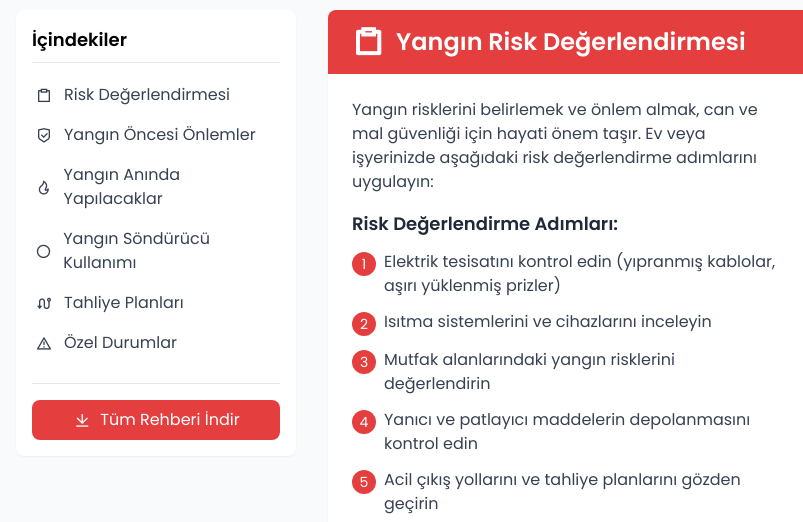
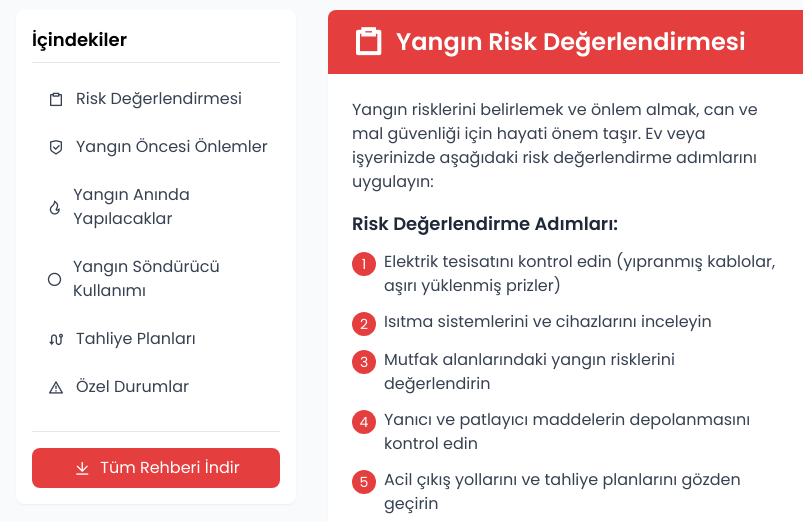
Before and after one commit to CoolingMaestro/MahmutUrkac, a plain HTML site: page FireSecurity.html in a window 1280 px wide. Shown: the part 344-866 px from the top of the page, 0-803 px from the left. Drawn offline with nearby package versions, Linux system fonts and the light colour scheme.

Commit message:
Update FireSecurity.html

```diff
--- a/FireSecurity.html
+++ b/FireSecurity.html
@@ -27,6 +27,12 @@
         }
         .border-danger {
             border-color: #e53e3e;
+        }
+        .nav-link-active {
+            color: #e53e3e !important;
+            font-weight: 600;
+            background-color: rgba(229, 62, 62, 0.1);
+            border-radius: 4px;
         }
     </style>
     <script>tailwind.config={theme:{extend:{colors:{primary:'#e53e3e',secondary:'#f6ad55'},borderRadius:{'none':'0px','sm':'4px',DEFAULT:'8px','md':'12px','lg':'16px','xl':'20px','2xl':'24px','3xl':'32px','full':'9999px','button':'8px'}}}}</script>
@@ -98,7 +104,7 @@
                 <nav>
                     <ul class="space-y-2">
                         <li>
-                            <a href="#risk-degerlendirmesi" class="flex items-center text-gray-700 hover:text-primary py-1">
+                            <a href="#risk-degerlendirmesi" class="flex items-center text-gray-700 hover:text-primary py-2 px-3 rounded transition-colors duration-200">
                                 <div class="w-6 h-6 flex items-center justify-center mr-2">
                                     <i class="ri-clipboard-line"></i>
                                 </div>
@@ -106,7 +112,7 @@
                             </a>
                         </li>
                         <li>
-                            <a href="#onlemler" class="flex items-center text-gray-700 hover:text-primary py-1">
+                            <a href="#onlemler" class="flex items-center text-gray-700 hover:text-primary py-2 px-3 rounded transition-colors duration-200">
                                 <div class="w-6 h-6 flex items-center justify-center mr-2">
                                     <i class="ri-shield-check-line"></i>
                                 </div>
@@ -114,7 +120,7 @@
                             </a>
                         </li>
                         <li>
-                            <a href="#yangin-aninda" class="flex items-center text-gray-700 hover:text-primary py-1">
+                            <a href="#yangin-aninda" class="flex items-center text-gray-700 hover:text-primary py-2 px-3 rounded transition-colors duration-200">
                                 <div class="w-6 h-6 flex items-center justify-center mr-2">
                                     <i class="ri-fire-line"></i>
                                 </div>
@@ -122,7 +128,7 @@
                             </a>
                         </li>
                         <li>
-                            <a href="#yangin-sondurucu" class="flex items-center text-gray-700 hover:text-primary py-1">
+                            <a href="#yangin-sondurucu" class="flex items-center text-gray-700 hover:text-primary py-2 px-3 rounded transition-colors duration-200">
                                 <div class="w-6 h-6 flex items-center justify-center mr-2">
                                     <i class="ri-fire-extinguisher-line"></i>
                                 </div>
@@ -130,7 +136,7 @@
                             </a>
                         </li>
                         <li>
-                            <a href="#tahliye-planlari" class="flex items-center text-gray-700 hover:text-primary py-1">
+                            <a href="#tahliye-planlari" class="flex items-center text-gray-700 hover:text-primary py-2 px-3 rounded transition-colors duration-200">
                                 <div class="w-6 h-6 flex items-center justify-center mr-2">
                                     <i class="ri-route-line"></i>
                                 </div>
@@ -138,7 +144,7 @@
                             </a>
                         </li>
                         <li>
-                            <a href="#ozel-durumlar" class="flex items-center text-gray-700 hover:text-primary py-1">
+                            <a href="#ozel-durumlar" class="flex items-center text-gray-700 hover:text-primary py-2 px-3 rounded transition-colors duration-200">
                                 <div class="w-6 h-6 flex items-center justify-center mr-2">
                                     <i class="ri-alert-line"></i>
                                 </div>
@@ -1326,5 +1332,71 @@
             });
         });
     </script>
+
+    <script id="scrollSpyScript">
+        document.addEventListener('DOMContentLoaded', function() {
+            // İçindekiler menüsündeki tüm linkleri al
+            const navLinks = document.querySelectorAll('nav a[href^="#"]');
+            const sections = [];
+
+            // Her link için ilgili section'ı bul ve diziye ekle
+            navLinks.forEach(link => {
+                const targetId = link.getAttribute('href');
+                const targetSection = document.querySelector(targetId);
+                if (targetSection) {
+                    sections.push({
+                        link: link,
+                        section: targetSection,
+                        id: targetId
+                    });
+                }
+            });
+
+            // Aktif linki güncelle
+            function updateActiveLink() {
+                const scrollPosition = window.pageYOffset + 100; // Header yüksekliğini hesaba kat
+
+                let activeSection = null;
+
+                // Hangi section'ın görünür olduğunu bul
+                for (let i = sections.length - 1; i >= 0; i--) {
+                    const section = sections[i].section;
+                    const sectionTop = section.offsetTop;
+
+                    if (scrollPosition >= sectionTop) {
+                        activeSection = sections[i];
+                        break;
+                    }
+                }
+
+                // Tüm linklerin aktif sınıfını kaldır
+                navLinks.forEach(link => {
+                    link.classList.remove('nav-link-active');
+                    link.classList.add('text-gray-700');
+                });
+
+                // Aktif section varsa, ilgili linki vurgula
+                if (activeSection) {
+                    activeSection.link.classList.add('nav-link-active');
+                    activeSection.link.classList.remove('text-gray-700');
+                }
+            }
+
+            // Sayfa yüklendiğinde ve scroll edildiğinde aktif linki güncelle
+            updateActiveLink();
+
+            // Scroll event listener - performans için throttle ekle
+            let isScrolling = false;
+            window.addEventListener('scroll', function() {
+                if (!isScrolling) {
+                    window.requestAnimationFrame(function() {
+                        updateActiveLink();
+                        isScrolling = false;
+                    });
+                    isScrolling = true;
+                }
+            });
+        });
+    </script>
 </body>
 </html>
```
